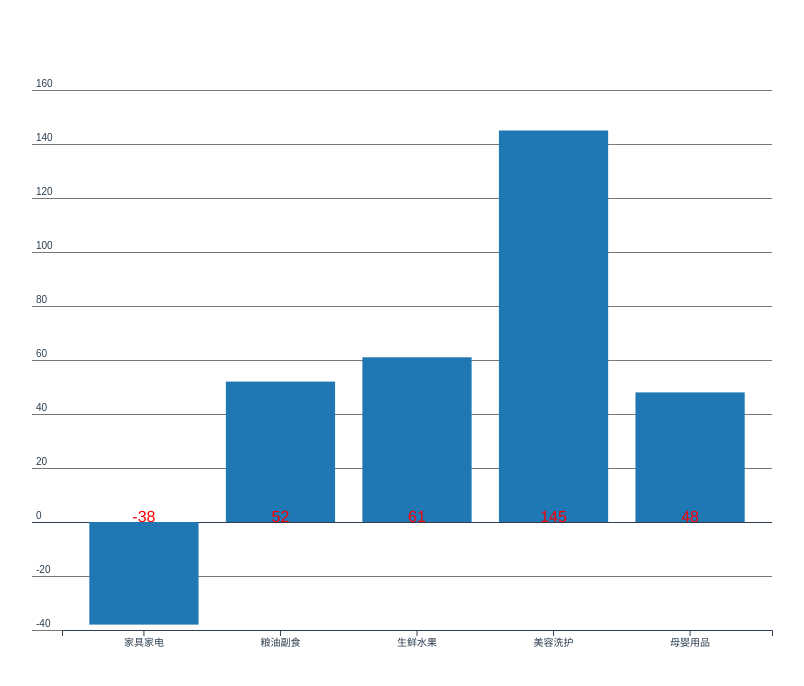
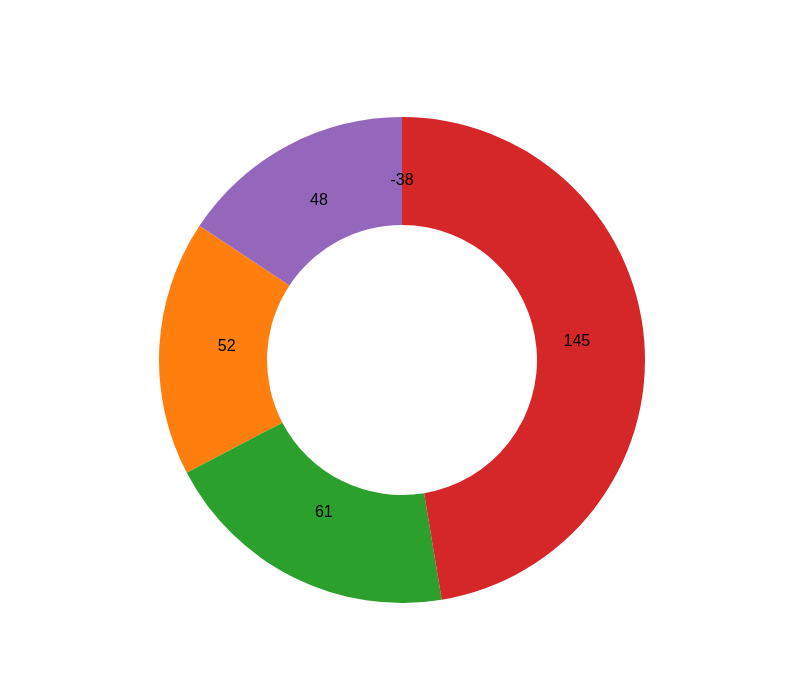
Before and after one commit to JessYan0913/data-vis, a Vue app: page / in a window 1280 px wide. Shown: the top 686 px of the page, without its empty margins (238-1042 px from the left). Built offline with nearby package versions, Linux system fonts and the light colour scheme.

Commit message:
增加饼图

```diff
--- a/src/App.vue
+++ b/src/App.vue
@@ -1,16 +1,19 @@
 <template>
   <div id="app">
-    <bar-chart />
+    <!-- <bar-chart /> -->
+    <pie-chart />
   </div>
 </template>
 
 <script>
-import BarChart from './components/bar';
+import BarChart from './example/bar';
+import PieChart from './example/pie';
 
 export default {
   name: 'App',
   components: {
-    BarChart,
+    // BarChart,
+    PieChart
   }
 };
 </script>
--- a/src/basic/chart.js
+++ b/src/basic/chart.js
@@ -1,5 +1,5 @@
 import { select } from 'd3';
-import { Label } from './component';
+import { Label } from './components/label';
 
 export default class Chart {
   constructor(props) {
--- a/src/basic/column.js
+++ b/src/basic/column.js
@@ -11,7 +11,7 @@ import Chart from './chart';
 
 export default class Column extends Chart {
   constructor(props) {
-    super({ ...props });
+    super(props);
     const { data, xField, yField, color = schemeCategory10 } = props;
     this.xValue = item => item[xField];
     this.yValue = item => item[yField];
--- a/src/basic/component.js
+++ b/src/basic/components/label.js
@@ -1,6 +1,6 @@
-import { camelToLineConverter } from '../utils/string-util';
+import { camelToLineConverter } from '../../utils/string-util';
 
-export const LabelPosition = {
+export const ColumnLabelPosition = {
   top: (datum, width, height, x, y) => ({
     x: x(datum) + width(datum) / 2,
     y: y(datum) - 5
@@ -26,7 +26,8 @@ export const LabelPosition = {
 export class Label {
   constructor(props) {
     const { style, position, content } = props;
-    this.position = LabelPosition[position] === undefined ? 'top' : position;
+    this.position =
+      ColumnLabelPosition[position] === undefined ? 'top' : position;
     this.style = style;
     this.content = content;
   }
@@ -40,11 +41,11 @@ export class Label {
     }
     textGroup.attr(
       'x',
-      datum => LabelPosition[this.position](datum, width, height, x, y).x
+      datum => ColumnLabelPosition[this.position](datum, width, height, x, y).x
     );
     textGroup.attr(
       'y',
-      datum => LabelPosition[this.position](datum, width, height, x, y).y
+      datum => ColumnLabelPosition[this.position](datum, width, height, x, y).y
     );
 
     textGroup.attr('text-anchor', 'middle');
--- /dev/null
+++ b/src/basic/pie.js
@@ -0,0 +1,87 @@
+import { arc, min, pie, scaleOrdinal, schemeCategory10 } from 'd3';
+import Chart from './chart';
+
+export default class Pie extends Chart {
+  constructor(props) {
+    super(props);
+    const {
+      data,
+      angleField,
+      colorField,
+      innerRadius = 0,
+      radius = 0.8,
+      cornerRadius = 0,
+      color = schemeCategory10
+    } = props;
+
+    this.colorValue = item => item[colorField];
+    this.angleValue = item => item[angleField];
+
+    this.pie = pie().value(d => this.angleValue(d))(data);
+
+    const minSize = Math.min(this.innerWidth, this.innerHeight);
+
+    if (innerRadius < 0) {
+      innerRadius = 0;
+    } else if (innerRadius > 1) {
+      innerRadius = 1;
+    }
+    this.innerRadius = (innerRadius * minSize) / 2;
+
+    if (radius < 0) {
+      radius = 0;
+    } else if (radius > 1) {
+      radius = 1;
+    }
+    this.radius = (radius * minSize) / 2;
+
+    this.arc = arc()
+      .innerRadius(this.innerRadius)
+      .outerRadius(this.radius)
+      .cornerRadius(cornerRadius);
+
+    this.colorScale = scaleOrdinal(color).domain(this.pie.map(d => d.index));
+
+    this.color = color;
+  }
+
+  render() {
+    const chartGroup = this.svg
+      .append('g')
+      .attr(
+        'transform',
+        `translate(${this.margin.left + this.innerWidth / 2}, ${this.margin
+          .top +
+          this.innerHeight / 2})`
+      );
+
+    chartGroup
+      .selectAll('path')
+      .data(this.pie)
+      .enter()
+      .append('path')
+      .attr('d', this.arc)
+      .attr('fill', datum => this.colorScale(datum.index));
+
+    chartGroup
+      .selectAll('text')
+      .data(this.pie)
+      .enter()
+      .append('text')
+      .text(datum => this.angleValue(datum.data))
+      .attr('x', datum => {
+        return this.arc
+          .innerRadius(this.radius - this.innerRadius)
+          .centroid(datum)[0];
+      })
+      .attr(
+        'y',
+        datum =>
+          this.arc
+            .innerRadius(this.radius - this.innerRadius)
+            .centroid(datum)[1]
+      )
+      .attr('font-family', 'sans-serif')
+      .attr('text-anchor', 'middle');
+  }
+}
--- a/src/components/bar/index.vue
+++ b/src/example/bar/index.vue
@@ -34,7 +34,7 @@ export default {
       container: '#div',
       data,
       label: {
-        position: 'bottom',
+        position: 'top',
         style: {
           fill: 'red',
           fontSize: 16
--- /dev/null
+++ b/src/example/pie/index.vue
@@ -0,0 +1,53 @@
+<template>
+  <div id="div"></div>
+</template>
+
+<script>
+import Pie from '../../basic/pie';
+
+const data = [
+  {
+    type: '家具家电',
+    sales: -38
+  },
+  {
+    type: '粮油副食',
+    sales: 52
+  },
+  {
+    type: '生鲜水果',
+    sales: 61
+  },
+  {
+    type: '美容洗护',
+    sales: 145
+  },
+  {
+    type: '母婴用品',
+    sales: 48
+  }
+];
+
+export default {
+  mounted() {
+    const pie = new Pie({
+      container: '#div',
+      data,
+      label: {
+        position: 'top',
+        style: {
+          fill: 'red',
+          fontSize: 16
+        }
+      },
+      angleField: 'sales',
+      colorField: 'type',
+      radius: 0.9,
+      innerRadius: 0.5,
+      width: 800,
+      height: 600
+    });
+    pie.render();
+  }
+};
+</script>
```
Also changed, not shown: src/example/earth/index.vue (renamed from src/components/earth/index.vue), src/example/earth/world.json (renamed from src/components/earth/world.json).
